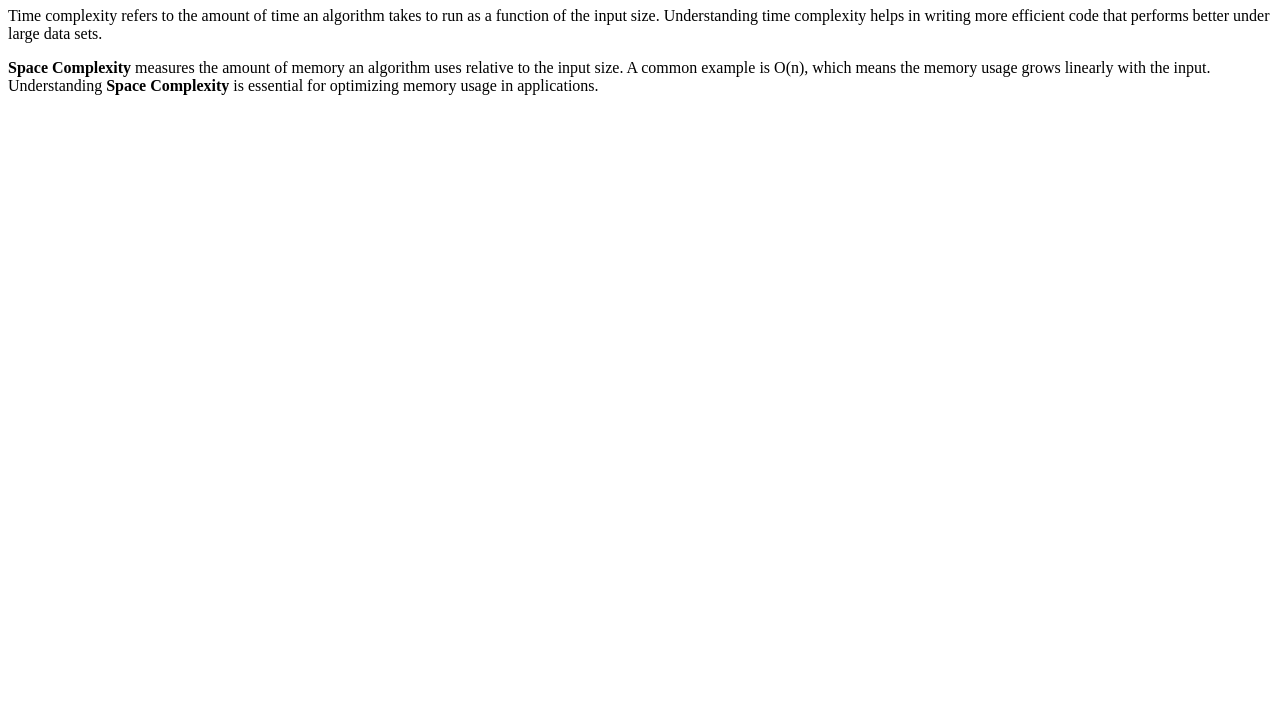
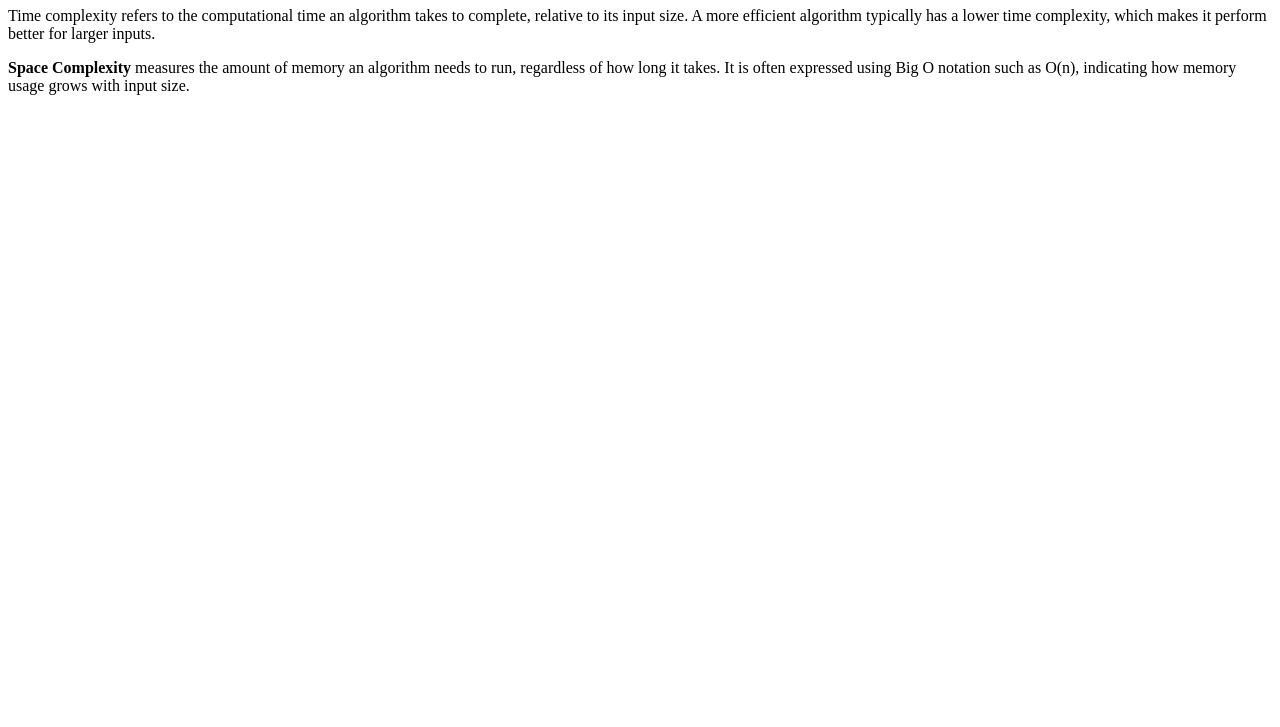
Before and after one commit to acciojob/time-and-space-complexity-AryanGupta67, a website: page main.html in a window 1280 px wide. Shown: the part 73-800 px from the top of the page. Drawn offline with Linux system fonts and the light colour scheme.

Commit message:
created a submission

```diff
--- a/main.html
+++ b/main.html
@@ -2,17 +2,19 @@
 <html lang="en">
 <head>
     <meta charset="UTF-8">
-  <title>Time and Space Complexity</title>
+    <title>Time, Space, and Complexity</title>
 </head>
 <body>
+
     <h1>Understanding Time, Space, and Complexity</h1>
 
     <p>
-    Time complexity refers to the amount of time an algorithm takes to run as a function of the input size. Understanding time complexity helps in writing more efficient code that performs better under large data sets.
+        Time complexity refers to the computational time an algorithm takes to complete, relative to its input size. A more efficient algorithm typically has a lower time complexity, which makes it perform better for larger inputs.
     </p>
 
     <p>
-    <b>Space Complexity</b> measures the amount of memory an algorithm uses relative to the input size. A common example is O(n), which means the memory usage grows linearly with the input. Understanding <b>Space Complexity</b> is essential for optimizing memory usage in applications.
+        <b>Space Complexity</b> measures the amount of memory an algorithm needs to run, regardless of how long it takes. It is often expressed using Big O notation such as O(n), indicating how memory usage grows with input size.
     </p>
+
 </body>
 </html>
```
Lines whose indentation alone changed are shown as unchanged.
